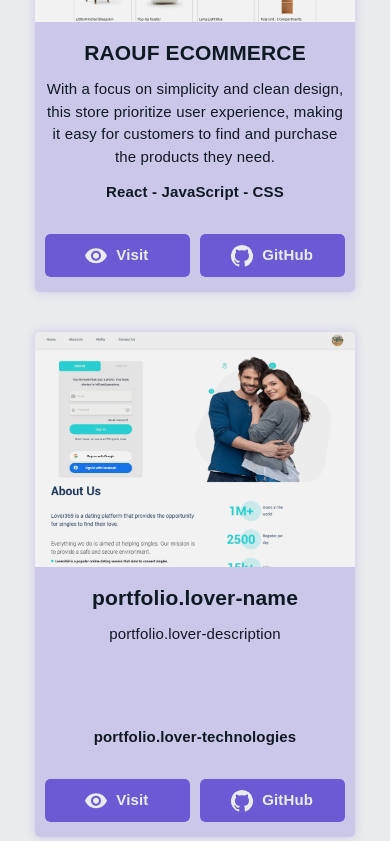
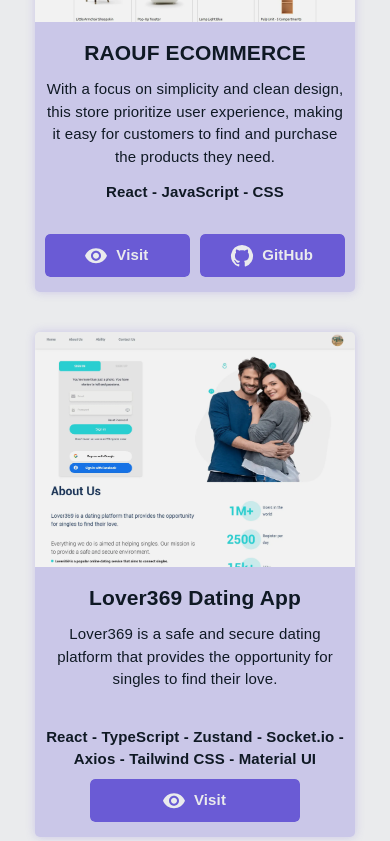
Before and after one commit to sina-olfati/sina-olfati-site, a React (Create React App) app: page / in a window 390 px wide. Shown: the part 7202-8043 px from the top of the page. Built offline with nearby package versions, Linux system fonts and the light colour scheme; a web font is replaced by a local one.

Commit message:
Portfolio: updated texts | customized github button

```diff
--- a/public/assets/locales/en/translation.json
+++ b/public/assets/locales/en/translation.json
@@ -142,17 +142,17 @@
         "ecommerce-description": "With a focus on simplicity and clean design, this store prioritize user experience, making it easy for customers to find and purchase the products they need.",
         "ecommerce-technologies": "React - JavaScript - CSS",
 
-        "aryana-name": "Aryana Messanger",
-        "aryana-description": "You can send text, audio and video and get in touch with your loved ones... or find new friends!",
-        "aryana-technologies": "Next - TypeScript - Tailwind CSS - Material UI - Rest api",
+        "lover-name": "Lover369 Dating App",
+        "lover-description": "Lover369 is a safe and secure dating platform that provides the opportunity for singles to find their love.",
+        "lover-technologies": "React - TypeScript - Zustand - Socket.io - Axios - Tailwind CSS - Material UI",
 
         "neoki-name": "Neoki Multi Metaverse",
-        "neoki-description": "A new world waiting for you! Enjoy the animatons and horizontal scrolling",
-        "neoki-technologies": "Next - Tailwind CSS - JavaScriptL",
+        "neoki-description": "A platform to breaking down barriers in the world of design. From high-fashion to innovative interior concepts, Neoki aims to democratize creative and design space!",
+        "neoki-technologies": "Next - Gsap - Three.Js - Swiper - Tailwind CSS",
 
         "luckyDuck-name": "Lucky Duck",
-        "luckyDuck-description": "Invest in pools and grow your business!",
-        "luckyDuck-technologies": "React - Tailwind CSS - JavaScript",
+        "luckyDuck-description": "Invest in pools and ensure the growth of your business! By investing in pools, you can accelerate the growth and development of your business. Additionally, build your own pools and generate income.",
+        "luckyDuck-technologies": "React - Redux - Bootstap - Sass - JavaScript",
 
         "mySite-name": "Sina's Site",
         "mySite-description": "The site that you are currently looking at! I hope you like it.",
--- a/src/screens/Portfolio.css
+++ b/src/screens/Portfolio.css
@@ -150,7 +150,7 @@
 @media only screen and (max-width: 1140px) {
     .visit-button {
         width: 100%;
-        justify-content: space-between;
+        justify-content: center;
     }
 }
 
--- a/src/screens/Portfolio.tsx
+++ b/src/screens/Portfolio.tsx
@@ -10,8 +10,8 @@ import carRental from "../assets/images/portfolio/car-rental.webp";
 import gymate from "../assets/images/portfolio/gymate.webp";
 import modernECommerce from "../assets/images/portfolio/modern-e-commerce.webp";
 import lover from "../assets/images/portfolio/lover.webp";
-import luckyDuck from "../assets/images/portfolio/luckyDuck.webp";
 import neoki from "../assets/images/portfolio/neoki.webp";
+// import luckyDuck from "../assets/images/portfolio/luckyDuck.webp";
 // import mySite from "../assets/images/portfolio/mySite.png";
 // import myShop from "../assets/images/portfolio/myShop.png";
 // import resumeTemplate from "../assets/images/portfolio/resumeTemplate.png";
@@ -60,12 +60,12 @@ const items = [
     demo: "https://neoki-nft.vercel.app",
     github: ""
   },
-  {
-    name: "luckyDuck",
-    pic: luckyDuck,
-    demo: "https://sina-pools.vercel.app/pools",
-    github: "https://github.com/sina-olfati/lucky_duck_mine"
-  },
+  // {
+  //   name: "luckyDuck",
+  //   pic: luckyDuck,
+  //   demo: "https://sina-pools.vercel.app/pools",
+  //   github: "https://github.com/sina-olfati/lucky_duck_mine"
+  // },
   // {
   //   name: "caribCoin",
   //   pic: caribCoin,
@@ -129,8 +129,8 @@ const Portfolio = () => {
                 <h3>{t(`portfolio.${item.name}-technologies`)}</h3>
                 <div className="visit-button">
                   <MTButton text={"visit"} href={item.demo} download="" icon1={<OpenInNewIcon />} icon2={<RemoveRedEyeIcon />} />
-                  <span className="padding"></span>
-                  <MTButton text={"github"} href={item.github} download="" icon1={<OpenInNewIcon />} icon2={<GitHubIcon />} />
+                  {item.github ? <span className="padding"></span> : null }
+                  {item.github ? <MTButton text={"github"} href={item.github} download="" icon1={<OpenInNewIcon />} icon2={<GitHubIcon />} /> : null }
                 </div>
               </div>
             </div>
```
Also changed, not shown: public/assets/locales/fa/translation.json (+8 -8 lines).
